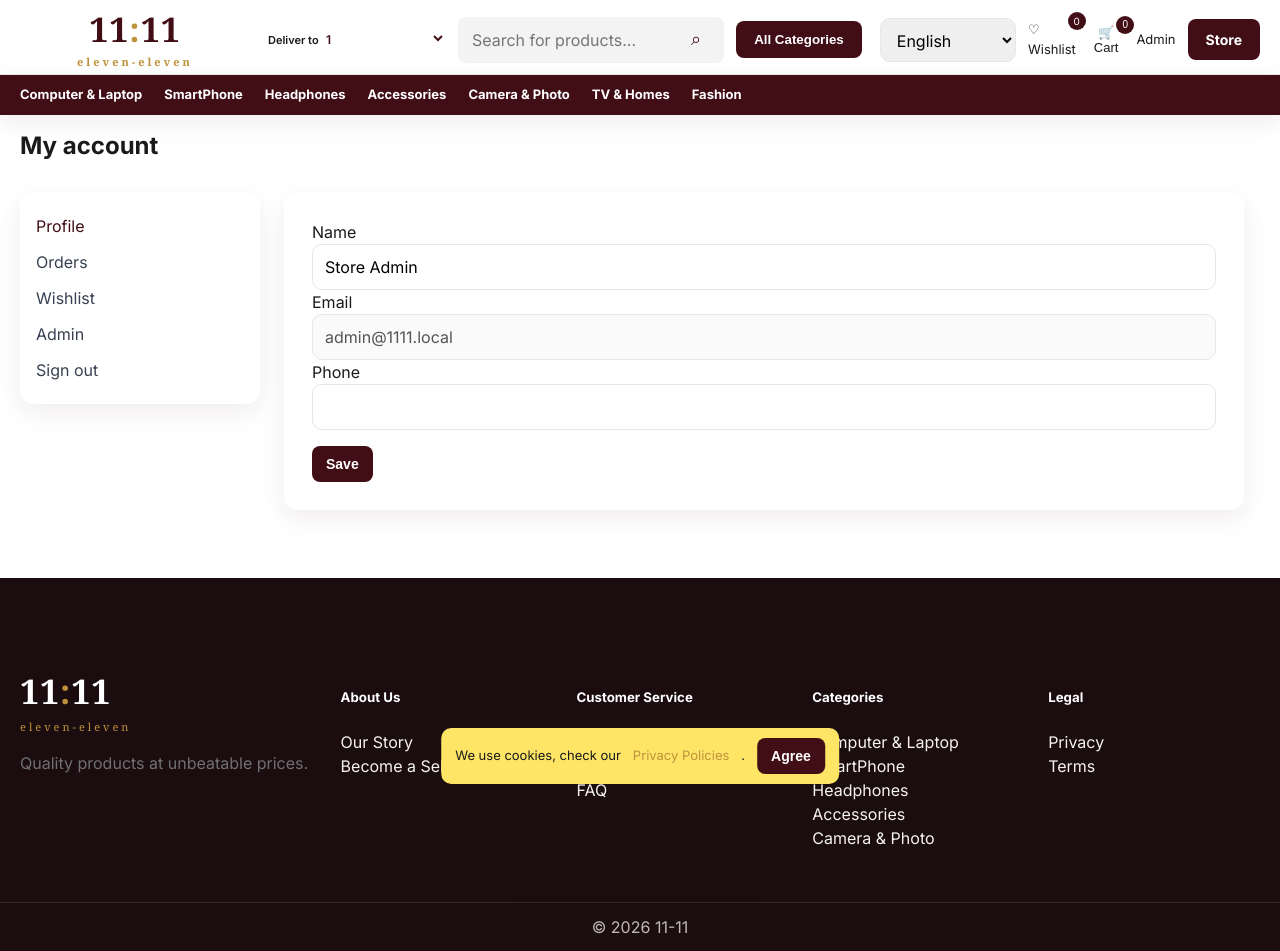
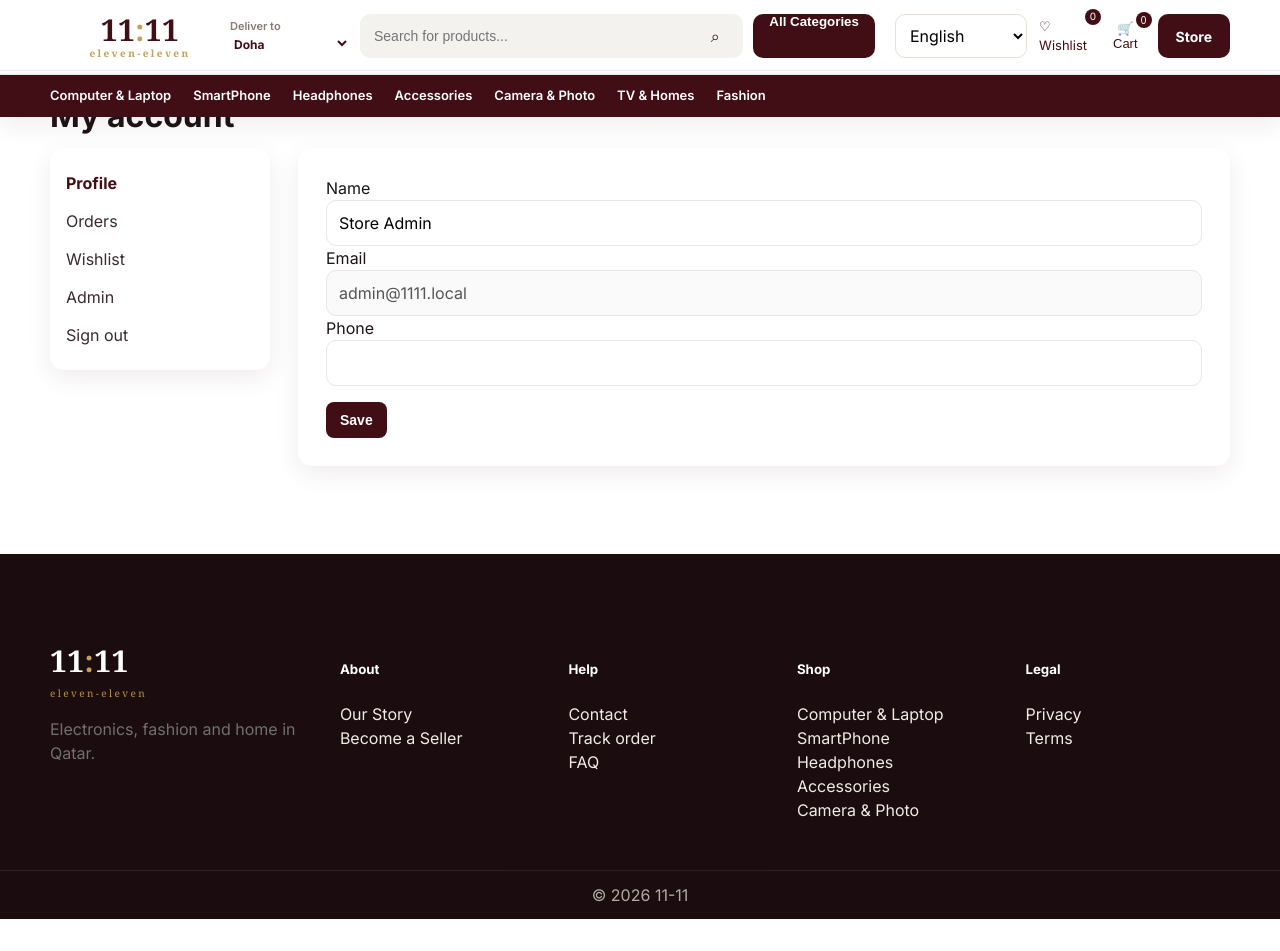
Before and after one commit to ahamedshadhir/11-11, a Flask app: page /account in a window 1280 px wide. After the commit the page ends 919 px from the top, so only its background shows below. Run offline with Flask 3, Linux system fonts and the light colour scheme; a user stored in the database is signed in.

Commit message:
Cleaner header and page UI across home, shop and product

```diff
--- /dev/null
+++ b/static/css/ui.css
@@ -0,0 +1,71 @@
+/* Shared 11-11 UI — use on every page */
+body{background:#fff;color:#1c1416;font-family:Inter,system-ui,sans-serif}
+.container{width:min(1180px,calc(100% - 40px))}
+.header-card{background:#fff;border-bottom:0;box-shadow:0 1px 0 #eee}
+.header-row{
+  display:grid !important;
+  grid-template-columns:160px minmax(280px,1fr) auto !important;
+  gap:20px;align-items:center;padding:14px 0 12px;
+}
+.header-logo{display:flex;flex-direction:column;gap:0;line-height:1}
+.logo-mark{font-size:30px;font-weight:700;color:#420e15;letter-spacing:.5px}
+.logo-mark span{color:#c4a056}
+.logo-sub{font-size:10px;letter-spacing:2.4px;color:#c4a056;margin-top:3px}
+.deliver{min-width:90px}
+.deliver label{font-size:11px;color:#8a7a74;display:block}
+.deliver select{border:0;background:transparent;font-weight:700;color:#420e15;max-width:120px}
+.header-mid{display:flex;align-items:center;gap:10px}
+.search-wrap{flex:1}
+.search-form{display:flex;background:#f4f2ef;border-radius:10px;overflow:hidden;height:44px}
+.search-form input{border:0;background:transparent;flex:1;padding:0 14px;font-size:14px}
+.search-form button{width:44px;border:0;background:transparent;color:#420e15;font-size:16px}
+.cats-btn{height:44px;padding:0 16px;background:#420e15;color:#fff;border:0;border-radius:10px;font-weight:700;white-space:nowrap}
+.header-rt{display:flex;align-items:center;gap:12px}
+.header-rt select{height:44px;border:1px solid #eadfd3;border-radius:10px;padding:0 10px;background:#fff}
+.header-rt .icon-link{color:#420e15;text-decoration:none;font-size:13px;position:relative;padding-right:8px}
+.header-rt .badge{
+  position:absolute;top:-8px;right:-6px;background:#420e15;color:#fff;
+  min-width:16px;height:16px;border-radius:99px;font-size:10px;
+  display:inline-grid;place-items:center;padding:0 4px;
+}
+.header-rt .common-btn{height:44px;padding:0 18px;border-radius:10px;display:inline-flex;align-items:center}
+.mega{background:#420e15}
+.mega-grid{display:flex;gap:22px;padding:11px 0;overflow:auto}
+.mega a{color:#fff;font-size:13px;font-weight:600;text-decoration:none;white-space:nowrap}
+.mega h6{margin:0}
+.page-hero{padding:22px 0 8px}
+.breadcrumbs{color:#8a7a74;font-size:13px;margin-bottom:6px}
+.breadcrumbs a{color:#8a7a74;text-decoration:none}
+.page-hero h2{margin:0;font-size:32px;color:#1c1416}
+.shop-layout{display:grid;grid-template-columns:220px 1fr;gap:28px;align-items:start}
+.sidebar a{display:block;padding:7px 0;color:#3b2a2e;text-decoration:none}
+.sidebar a.active{color:#420e15;font-weight:700}
+.toolbar{display:flex;justify-content:space-between;align-items:center;margin-bottom:16px}
+.product-grid,.deal-grid{display:grid;grid-template-columns:repeat(4,1fr);gap:16px}
+.card{border:1px solid #efe7dc;border-radius:14px;overflow:hidden;background:#fff}
+.card-img img{width:100%;height:200px;object-fit:cover;display:block;background:#faf7f2}
+.card-body{padding:12px 14px 16px}
+.card-body h4{margin:0 0 6px;font-size:14px;font-weight:600}
+.card-body h4 a{color:#1c1416;text-decoration:none}
+.price{color:#420e15;font-weight:800}
+.product-hero{display:grid;grid-template-columns:1fr 1fr;gap:36px;padding:10px 0 40px}
+.product-hero img{width:100%;border-radius:16px;background:#faf7f2;object-fit:cover;max-height:520px}
+.banner-sec{background:#f6efe4}
+.banner-slide{min-height:360px !important;height:360px;display:flex !important;align-items:center;background:#efe4d4 center/cover no-repeat}
+.banner-copy{padding:0 7vw;max-width:560px}
+.banner-slide h3{font-size:48px;line-height:1;margin:0 0 12px}
+.category-list{display:grid;grid-template-columns:repeat(7,1fr);gap:12px}
+.category-card{border:1px solid #efe7dc;border-radius:14px;padding:16px 8px;text-align:center;text-decoration:none;color:#1c1416}
+.category-img{width:72px;height:72px;margin:0 auto 8px;border-radius:16px;overflow:hidden}
+.category-img img{width:100%;height:100%;object-fit:cover}
+footer.footer{background:#1a0c0f;color:#f3ebe3;margin-top:40px}
+footer.footer a{color:#f3ebe3}
+.footer-grid{display:grid;grid-template-columns:1.3fr repeat(4,1fr);gap:24px;padding:36px 0 20px}
+.copyright{border-top:1px solid #ffffff1f;padding:12px 0;opacity:.7}
+.cookie-bar{position:fixed;left:50%;bottom:16px;transform:translateX(-50%);background:#ffe566;color:#1a1a1a;z-index:80;border-radius:10px;padding:8px 12px}
+@media(max-width:1000px){
+  .header-row{grid-template-columns:1fr !important}
+  .shop-layout,.product-hero{grid-template-columns:1fr}
+  .product-grid,.deal-grid,.category-list{grid-template-columns:repeat(2,1fr)}
+  .deliver{display:none}
+}
--- a/templates/base.html
+++ b/templates/base.html
@@ -3,7 +3,7 @@
 <head>
   <meta charset="UTF-8" />
   <meta name="viewport" content="width=device-width, initial-scale=1" />
-  <title>{% block title %}11-11 | Shop electronics, fashion & home{% endblock %}</title>
+  <title>{% block title %}11-11{% endblock %}</title>
   <link rel="icon" href="{{ url_for('static', filename='img/favicon.svg') }}" type="image/svg+xml" />
   <link href="https://fonts.googleapis.com/css2?family=Inter:wght@400;500;600;700&family=Cairo:wght@400;600;700&display=swap" rel="stylesheet" />
   <link rel="stylesheet" href="{{ url_for('static', filename='css/style.css') }}" />
@@ -11,102 +11,72 @@
   <link rel="stylesheet" href="{{ url_for('static', filename='css/amazon.css') }}" />
   <link rel="stylesheet" href="{{ url_for('static', filename='css/admin.css') }}" />
   <link rel="stylesheet" href="{{ url_for('static', filename='css/rtl.css') }}" />
+  <link rel="stylesheet" href="{{ url_for('static', filename='css/ui.css') }}" />
 </head>
 <body data-wish="{{ wishlist_ids|join(',') }}">
-  <div class="cookie-bar" id="cookieBar">
-    {% if lang=='ar' %}نستخدم الكوكيز{% else %}We use cookies, check our{% endif %}
-    <a href="{{ url_for('privacy') }}">{% if lang=='ar' %}الخصوصية{% else %}Privacy Policies{% endif %}</a>.
-    <button class="common-btn" id="cookieAccept" type="button">{% if lang=='ar' %}موافق{% else %}Agree{% endif %}</button>
-  </div>
   <header class="header-card">
     <div class="container header-row">
-      <a class="header-logo" href="{{ url_for('index') }}" aria-label="11:11 eleven-eleven">
+      <a class="header-logo" href="{{ url_for('index') }}">
         <span class="logo-mark">11<span>:</span>11</span>
         <span class="logo-sub">eleven-eleven</span>
       </a>
       <div class="header-mid">
         <div class="deliver">
-          <label for="deliverSelect">{% if lang=='ar' %}التوصيل إلى{% else %}Deliver to{% endif %}</label>
+          <label>{% if lang=='ar' %}التوصيل إلى{% else %}Deliver to{% endif %}</label>
           <select id="deliverSelect">
-            <option value="">{{ deliver_to }}</option>
+            <option value="Doha">Doha</option>
             {% for area in qatar_areas %}
-              <option value="{{ area }}" {% if deliver_to == area %}selected{% endif %}>{{ area }}</option>
+              <option value="{{ area }}" {% if deliver_to==area %}selected{% endif %}>{{ area }}</option>
             {% endfor %}
           </select>
         </div>
         <div class="search-wrap">
           <form class="search-form" action="{{ url_for('shop') }}" method="get">
-            <input type="text" name="q" id="liveSearch" placeholder="{% if lang=='ar' %}ابحث...{% else %}Search for products...{% endif %}" value="{{ request.args.get('q','') }}" />
+            <input name="q" id="liveSearch" placeholder="{% if lang=='ar' %}ابحث عن منتجات...{% else %}Search for products...{% endif %}" value="{{ request.args.get('q','') }}">
             <button type="submit">⌕</button>
           </form>
           <div class="search-suggest" id="searchSuggest"></div>
         </div>
-        <button class="cats-btn" type="button">{% if lang=='ar' %}كل الأقسام{% else %}All Categories{% endif %}</button>
+        <button class="cats-btn" type="button" onclick="location.href='{{ url_for('shop') }}'">{% if lang=='ar' %}كل الأقسام{% else %}All Categories{% endif %}</button>
       </div>
       <div class="header-rt">
         <select id="langSelect">
           <option value="en" {% if lang!='ar' %}selected{% endif %}>English</option>
           <option value="ar" {% if lang=='ar' %}selected{% endif %}>العربية</option>
         </select>
-        <a class="icon-link" href="{{ url_for('wishlist') }}">♡ {% if lang=='ar' %}المفضلة{% else %}Wishlist{% endif %} <span class="badge" id="wishCount">{{ nav_wish_count }}</span></a>
-        <button class="icon-link" id="openCart" type="button">🛒 {% if lang=='ar' %}السلة{% else %}Cart{% endif %} <span class="badge cart-count" id="cartCount">{{ nav_cart_count }}</span></button>
+        <a class="icon-link" href="{{ url_for('wishlist') }}">♡ {% if lang=='ar' %}المفضلة{% else %}Wishlist{% endif %}<span class="badge" id="wishCount">{{ nav_wish_count }}</span></a>
+        <button class="icon-link" id="openCart" type="button">🛒 {% if lang=='ar' %}السلة{% else %}Cart{% endif %}<span class="badge cart-count" id="cartCount">{{ nav_cart_count }}</span></button>
         {% if current_user.is_authenticated %}
-          {% if current_user.is_admin %}<a class="icon-link" href="{{ url_for('admin_home') }}">Admin</a>{% endif %}
           <a class="common-btn" href="{{ url_for('account') }}">{{ current_user.name.split()[0] }}</a>
         {% else %}
-          <a class="common-btn" href="{{ url_for('login') }}">{% if lang=='ar' %}تسجيل الدخول{% else %}Login{% endif %}</a>
+          <a class="common-btn" href="{{ url_for('login') }}">{% if lang=='ar' %}دخول{% else %}Login{% endif %}</a>
         {% endif %}
       </div>
     </div>
-    <div class="mega">
-      <div class="container mega-grid">
-        {% for cat in all_categories %}
-        <div><h6><a href="{{ url_for('shop', category=cat.id) }}">{{ cat.name }}</a></h6></div>
-        {% endfor %}
-      </div>
-    </div>
+    <nav class="mega"><div class="container mega-grid">
+      {% for cat in all_categories %}<h6><a href="{{ url_for('shop', category=cat.id) }}">{{ cat.name }}</a></h6>{% endfor %}
+    </div></nav>
   </header>
   <main>{% block content %}{% endblock %}</main>
   <div class="overlay" id="overlay"></div>
   <aside class="drawer" id="cartDrawer">
-    <div class="drawer-head"><h5>{% if lang=='ar' %}السلة{% else %}Cart{% endif %} (<span id="drawerCount">{{ nav_cart_count }}</span>)</h5><button type="button" id="closeCart">×</button></div>
+    <div class="drawer-head"><h5>Cart</h5><button type="button" id="closeCart">×</button></div>
     <div class="drawer-body" id="drawerItems"></div>
     <div class="drawer-foot">
-      <a class="common-bd-btn" href="{{ url_for('cart') }}">{% if lang=='ar' %}عرض السلة{% else %}View Cart{% endif %}</a>
-      <a class="common-btn" href="{{ url_for('checkout') }}">{% if lang=='ar' %}إتمام الطلب{% else %}Checkout{% endif %}</a>
+      <a class="common-bd-btn" href="{{ url_for('cart') }}">View Cart</a>
+      <a class="common-btn" href="{{ url_for('checkout') }}">Checkout</a>
     </div>
   </aside>
   <footer class="footer">
     <div class="container footer-grid">
       <div>
-        <a href="{{ url_for('index') }}" class="ftr-logo-link">
-          <span class="logo-mark">11<span>:</span>11</span>
-          <span class="logo-sub">eleven-eleven</span>
-        </a>
-        <p>{% if lang=='ar' %}وجهتك في قطر.{% else %}Quality products at unbeatable prices.{% endif %}</p>
+        <a href="{{ url_for('index') }}" class="ftr-logo-link"><span class="logo-mark">11<span>:</span>11</span><span class="logo-sub">eleven-eleven</span></a>
+        <p>Electronics, fashion and home in Qatar.</p>
       </div>
-      <div class="ftr-links"><h5>{% if lang=='ar' %}من نحن{% else %}About Us{% endif %}</h5>
-        <ul>
-          <li><a href="{{ url_for('about') }}">{% if lang=='ar' %}قصتنا{% else %}Our Story{% endif %}</a></li>
-          <li><a href="{{ url_for('become_seller') }}">{% if lang=='ar' %}كن بائعاً{% else %}Become a Seller{% endif %}</a></li>
-        </ul>
-      </div>
-      <div class="ftr-links"><h5>{% if lang=='ar' %}خدمة العملاء{% else %}Customer Service{% endif %}</h5>
-        <ul>
-          <li><a href="{{ url_for('contact') }}">{% if lang=='ar' %}اتصل بنا{% else %}Contact Us{% endif %}</a></li>
-          <li><a href="{{ url_for('track_order') }}">{% if lang=='ar' %}تتبع الطلب{% else %}Track Order{% endif %}</a></li>
-          <li><a href="{{ url_for('faq') }}">FAQ</a></li>
-        </ul>
-      </div>
-      <div class="ftr-links"><h5>{% if lang=='ar' %}الأقسام{% else %}Categories{% endif %}</h5>
-        <ul>{% for cat in all_categories[:5] %}<li><a href="{{ url_for('shop', category=cat.id) }}">{{ cat.name }}</a></li>{% endfor %}</ul>
-      </div>
-      <div class="ftr-links"><h5>{% if lang=='ar' %}قانوني{% else %}Legal{% endif %}</h5>
-        <ul>
-          <li><a href="{{ url_for('privacy') }}">{% if lang=='ar' %}الخصوصية{% else %}Privacy{% endif %}</a></li>
-          <li><a href="{{ url_for('terms') }}">{% if lang=='ar' %}الشروط{% else %}Terms{% endif %}</a></li>
-        </ul>
-      </div>
+      <div class="ftr-links"><h5>About</h5><ul><li><a href="{{ url_for('about') }}">Our Story</a></li><li><a href="{{ url_for('become_seller') }}">Become a Seller</a></li></ul></div>
+      <div class="ftr-links"><h5>Help</h5><ul><li><a href="{{ url_for('contact') }}">Contact</a></li><li><a href="{{ url_for('track_order') }}">Track order</a></li><li><a href="{{ url_for('faq') }}">FAQ</a></li></ul></div>
+      <div class="ftr-links"><h5>Shop</h5><ul>{% for cat in all_categories[:5] %}<li><a href="{{ url_for('shop', category=cat.id) }}">{{ cat.name }}</a></li>{% endfor %}</ul></div>
+      <div class="ftr-links"><h5>Legal</h5><ul><li><a href="{{ url_for('privacy') }}">Privacy</a></li><li><a href="{{ url_for('terms') }}">Terms</a></li></ul></div>
     </div>
     <div class="copyright"><div class="container">&copy; {{ year }} 11-11</div></div>
   </footer>
```
